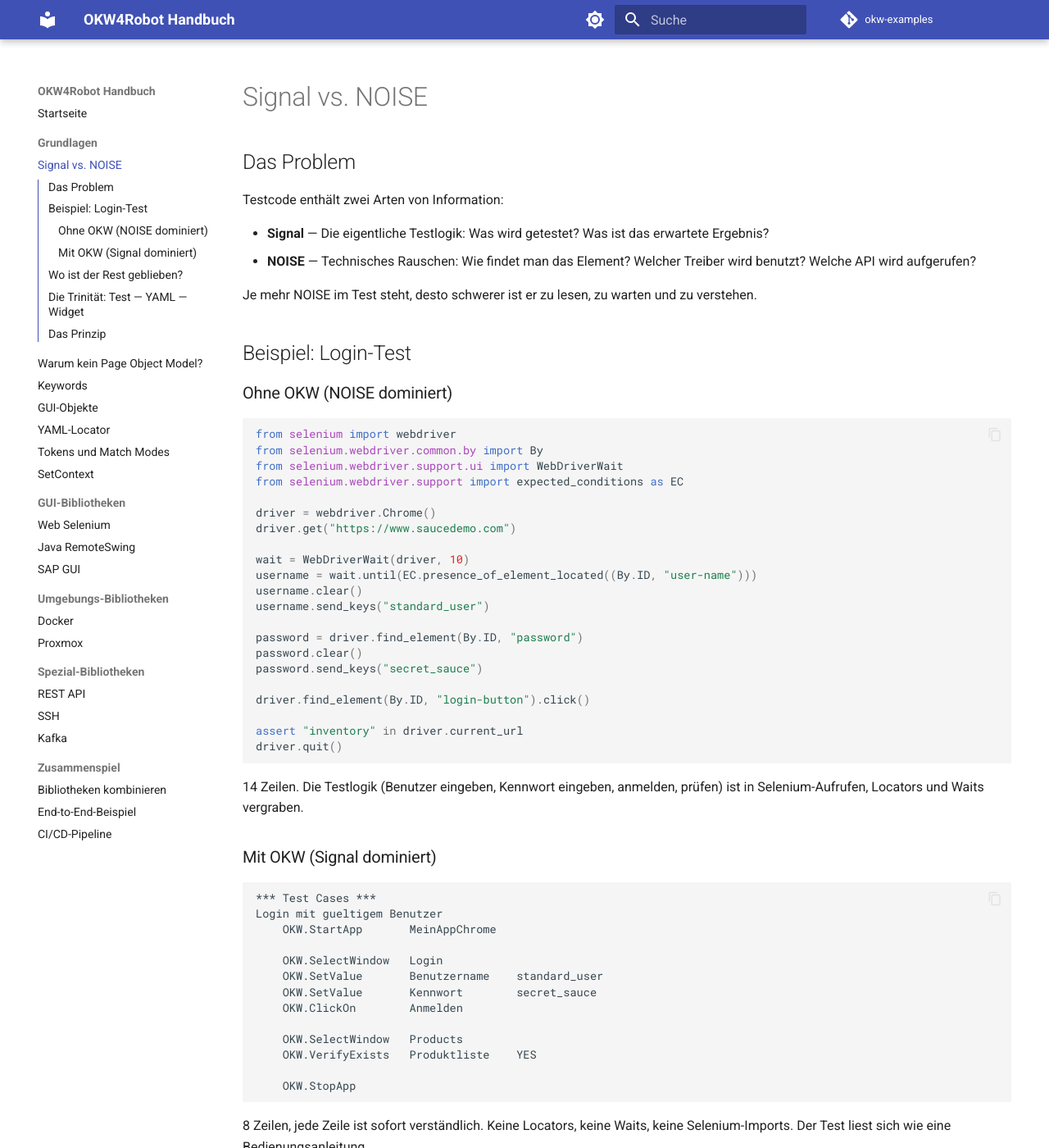
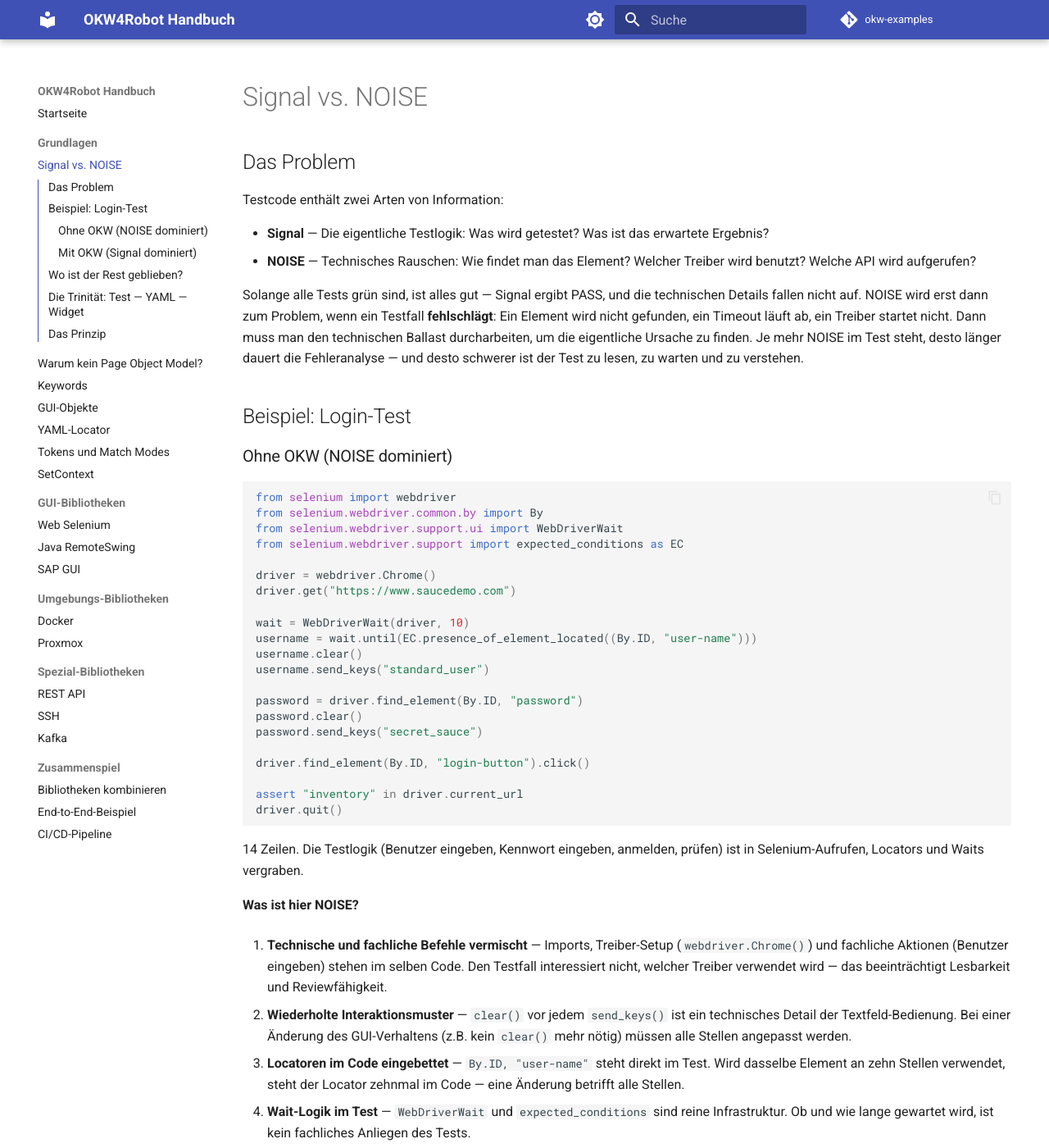
Before and after one commit to Hrabovszki1023/okw-examples, an MkDocs documentation site: the page built from docs/grundlagen/signal-vs-noise.md, in a window 1280 px wide and 1400 px high. Shown: the whole window at 82% size. Built offline with MkDocs 1.6.1 and Material for MkDocs 9.7.7, drawn with Linux system fonts in a browser that asks for light colours; comment, search, counter and statistics services are not loaded; some of the changed text lies outside the part shown.

Commit message:
Refine Signal vs. NOISE chapter: explain latent NOISE concept
- Add "Was ist hier NOISE?" section with six concrete NOISE sources
  in the Selenium example (mixed concerns, repeated patterns, embedded
  locators, wait logic, technical assertions, manual cleanup)
- Reframe NOISE as "potenzielle NOISE-Quelle" — latent until failure
- Core question: how many places need fixing when an error occurs?

Co-Authored-By: Claude Opus 4.6 <noreply@anthropic.com>

````diff
--- a/docs/grundlagen/signal-vs-noise.md
+++ b/docs/grundlagen/signal-vs-noise.md
@@ -7,7 +7,14 @@ Testcode enthält zwei Arten von Information:
 - **Signal** — Die eigentliche Testlogik: Was wird getestet? Was ist das erwartete Ergebnis?
 - **NOISE** — Technisches Rauschen: Wie findet man das Element? Welcher Treiber wird benutzt? Welche API wird aufgerufen?
 
-Je mehr NOISE im Test steht, desto schwerer ist er zu lesen, zu warten und zu verstehen.
+Solange alle Tests grün sind, ist alles gut — Signal ergibt PASS, und
+die technischen Details fallen nicht auf. NOISE wird erst dann zum
+Problem, wenn ein Testfall **fehlschlägt**: Ein Element wird nicht
+gefunden, ein Timeout läuft ab, ein Treiber startet nicht. Dann muss
+man den technischen Ballast durcharbeiten, um die eigentliche Ursache
+zu finden. Je mehr NOISE im Test steht, desto länger dauert die
+Fehleranalyse — und desto schwerer ist der Test zu lesen, zu warten
+und zu verstehen.
 
 ## Beispiel: Login-Test
 
@@ -37,8 +44,35 @@ assert "inventory" in driver.current_url
 driver.quit()
 ```
 
-14 Zeilen. Die Testlogik (Benutzer eingeben, Kennwort eingeben, anmelden, prüfen)
-ist in Selenium-Aufrufen, Locators und Waits vergraben.
+14 Zeilen. Die Testlogik (Benutzer eingeben, Kennwort eingeben, anmelden,
+prüfen) ist in Selenium-Aufrufen, Locators und Waits vergraben.
+
+**Was ist hier NOISE?**
+
+1. **Technische und fachliche Befehle vermischt** — Imports, Treiber-Setup
+   (`webdriver.Chrome()`) und fachliche Aktionen (Benutzer eingeben) stehen
+   im selben Code. Den Testfall interessiert nicht, welcher Treiber
+   verwendet wird — das beeinträchtigt Lesbarkeit und Reviewfähigkeit.
+
+2. **Wiederholte Interaktionsmuster** — `clear()` vor jedem `send_keys()`
+   ist ein technisches Detail der Textfeld-Bedienung. Bei einer Änderung
+   des GUI-Verhaltens (z.B. kein `clear()` mehr nötig) müssen alle
+   Stellen angepasst werden.
+
+3. **Locatoren im Code eingebettet** — `By.ID, "user-name"` steht direkt
+   im Test. Wird dasselbe Element an zehn Stellen verwendet, steht der
+   Locator zehnmal im Code — eine Änderung betrifft alle Stellen.
+
+4. **Wait-Logik im Test** — `WebDriverWait` und `expected_conditions`
+   sind reine Infrastruktur. Ob und wie lange gewartet wird, ist kein
+   fachliches Anliegen des Tests.
+
+5. **Prüfung auf technischer Ebene** — `assert "inventory" in driver.current_url`
+   prüft eine URL statt eines fachlichen Zustands. Was fachlich gemeint
+   ist: „Die Produktseite ist sichtbar."
+
+6. **Aufräumen ist Testverantwortung** — `driver.quit()` muss manuell
+   aufgerufen werden. Vergisst man es, bleibt der Browser offen.
 
 ### Mit OKW (Signal dominiert)
 
@@ -115,12 +149,20 @@ nur die YAML-Datei und der Adapter sind unterschiedlich.
 
 Jede Designentscheidung in OKW lässt sich auf eine Frage zurückführen:
 
-> **Ist das Signal oder NOISE?**
+> **Ist das eine potenzielle NOISE-Quelle?**
 
-- Locators im Test? → NOISE → Raus in YAML
-- Selenium-Imports im Test? → NOISE → Raus in den Adapter
-- Waits im Test? → NOISE → Raus ins Widget
+Solange alles fehlerfrei läuft, fällt NOISE nicht auf. Aber sobald ein
+Fehler auftritt, stellt sich die entscheidende Frage: **An wie vielen
+Stellen muss eingegriffen werden, um die Ursache abzustellen?**
+
+OKW eliminiert potenzielle NOISE-Quellen, indem es jede Verantwortung
+an genau eine Stelle verschiebt:
+
+- Locators im Test? → Potenzielle NOISE-Quelle → Raus in YAML (eine Stelle)
+- Selenium-Imports im Test? → Potenzielle NOISE-Quelle → Raus in den Adapter (eine Stelle)
+- Waits im Test? → Potenzielle NOISE-Quelle → Raus ins Widget (eine Stelle)
 - `$IGNORE` für irrelevante Schritte? → Entfernt NOISE aus dem Testablauf
 - CamelCase-Keywords? → Maximales Signal pro Zeile
 
-Wenn ein Testschritt nicht sofort verständlich ist, enthält er zu viel NOISE.
+Wenn ein Testschritt nicht sofort verständlich ist, enthält er zu viel
+potenzielle NOISE-Quellen.
````
